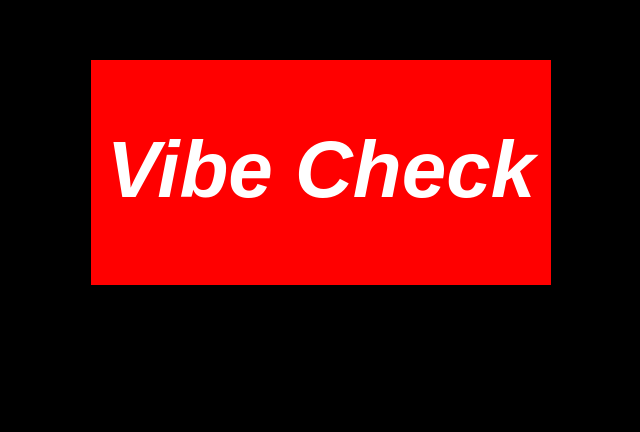
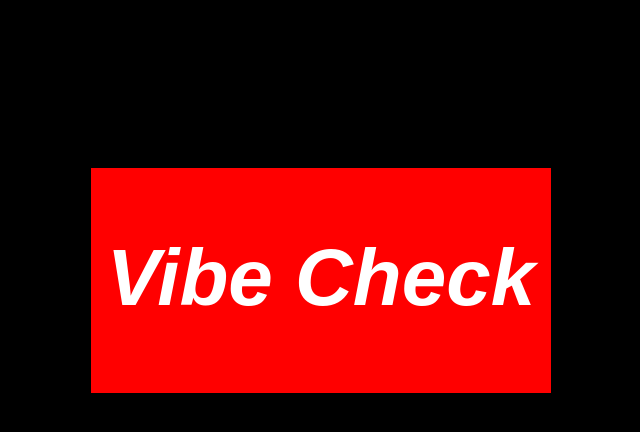
Before and after one commit to josephblais/vibecheck, a plain HTML site: page index.html in a window 1280 px wide. Shown: the part 148-580 px from the top of the page, without its empty margins (319-959 px from the left). Drawn offline with Linux system fonts and the light colour scheme.

Commit message:
Update body display to center button vertically

```diff
--- a/style.css
+++ b/style.css
@@ -1,7 +1,7 @@
 body {
-  display: flex;
-  justify-content: center;
-  align-items: center;
+  display: grid;
+  place-items: center;
+  min-height: 80vh;
   background-color: black;
 }
 
```
